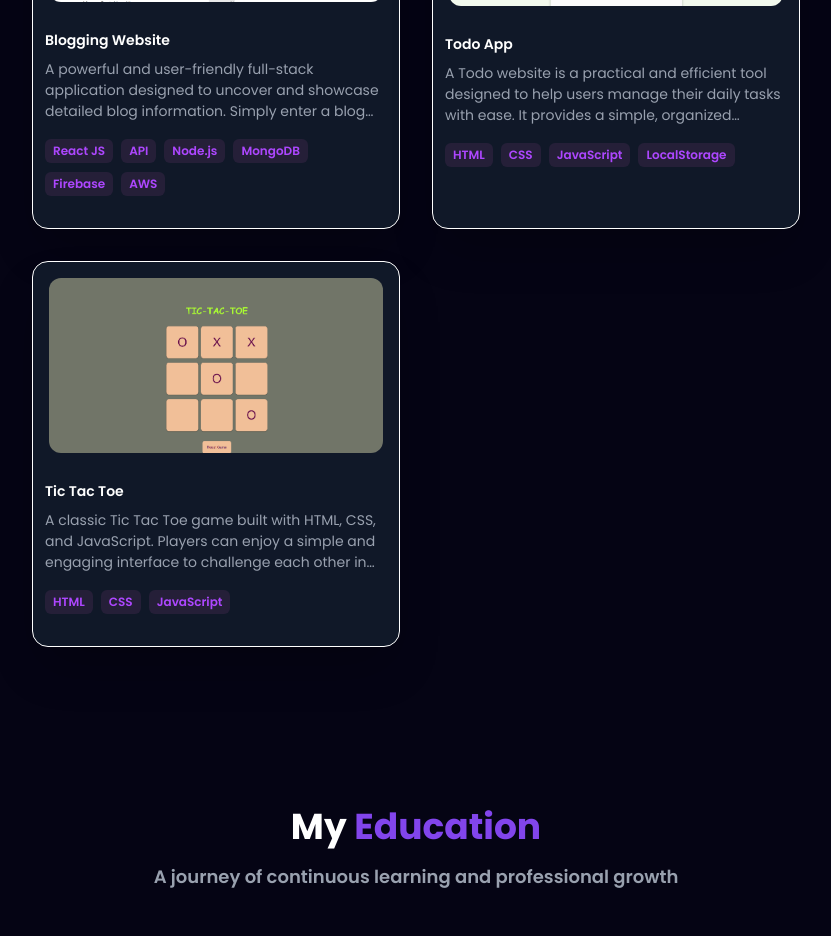
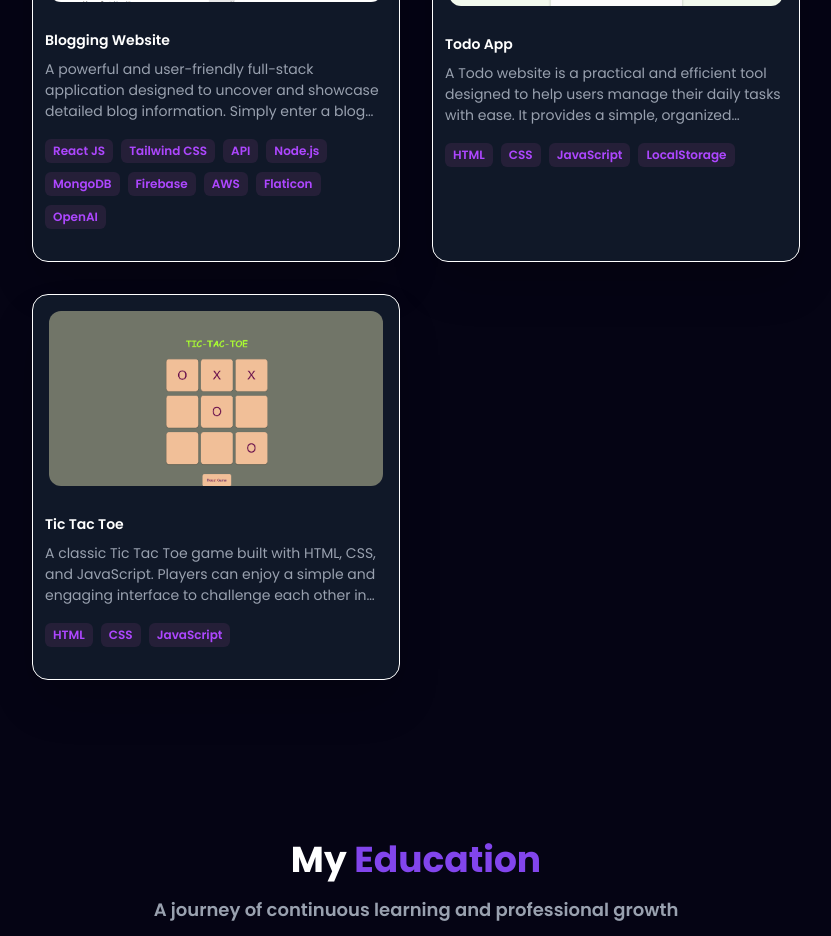
Before and after one commit to TechAsish1212/portfolio12, a React (Vite) app: page / in a window 1280 px wide. Shown: the part 2180-3116 px from the top of the page, without its empty margins (224-1055 px from the left). Built offline with nearby package versions, Linux system fonts and the light colour scheme.

Commit message:
hello.js updated

```diff
--- a/src/assets/hello.js
+++ b/src/assets/hello.js
@@ -92,7 +92,7 @@ export const projects = [
     description:
       "A powerful and user-friendly full-stack application designed to uncover and showcase detailed blog information. Simply enter a blog URL, and the app fetches comprehensive data, including post stats, authors, tags, and comments. The intuitive interface ensures a seamless experience, making it a must-visit tool for bloggers and readers.",
     image: bloggingImg,
-    tags: ["React JS", "API", "Node.js", "MongoDB", "Firebase", "AWS"],
+    tags: ["React JS","Tailwind CSS", "API", "Node.js", "MongoDB", "Firebase", "AWS","Flaticon","OpenAI"],
     github: "#",
     webapp: "#",
   },
```
